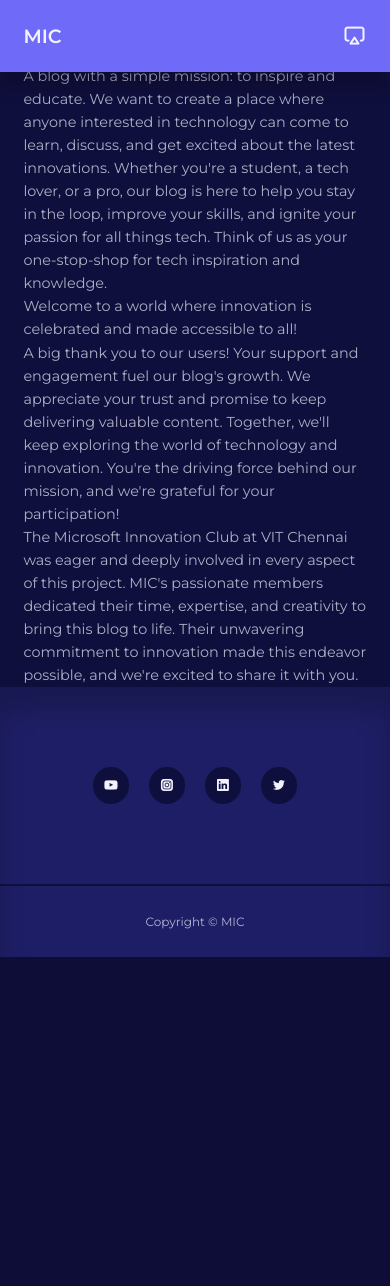
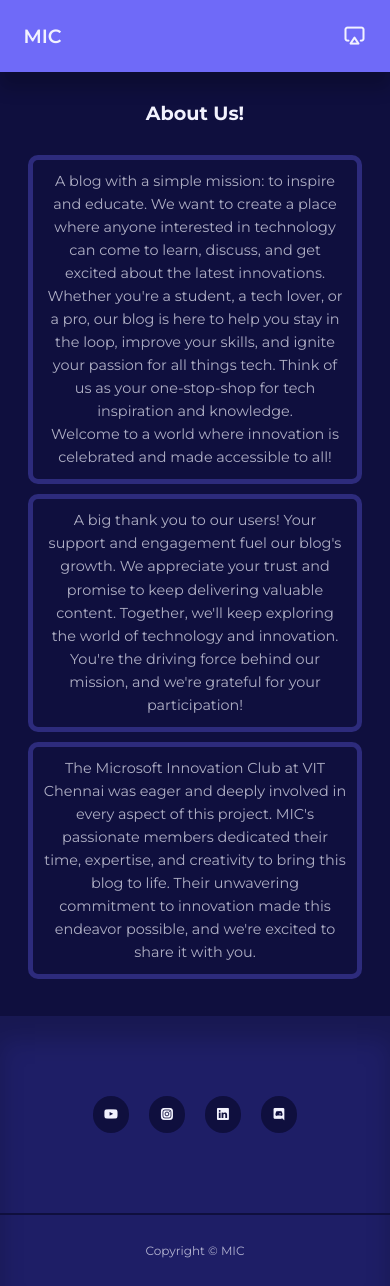
Before and after one commit to Reuben-Stephen-John/Blog-Website, a Django app: page /about/ in a window 390 px wide. Before the commit the page ends 957 px from the top, so only its background shows below. Run offline with Django 4.2, Linux system fonts and the light colour scheme; parts of the project's set-up code (start-up, migrations or seed data) failed here and were passed over; some libraries are stand-ins or nearby versions; some web fonts are replaced.

Commit message:
mic blogs complete

```diff
--- a/mic_blogs/mic_blogs/static/css/styles.css
+++ b/mic_blogs/mic_blogs/static/css/styles.css
@@ -484,7 +484,16 @@ footer ul a:hover {
     margin-bottom: 20px;
     transition: all 0.3s ease;
 }
-
+.empty__page {
+  height: 70vh;
+  display: grid;
+  place-content: center;
+}
+.center-button {
+  text-align: center; /* Center the button horizontally */
+  margin-top: 20px;   /* Adjust the top margin as needed */
+  margin-bottom: 40px; /* Adjust the bottom margin as needed */
+}
 .form__section {
   display: grid;
   place-items: center;
@@ -614,6 +623,45 @@ select {
   color: var(--color-white);
   cursor: default;
   transition: var(--transition);
+}
+
+
+.about{
+  height: 70vh;
+  display: grid;
+  place-content: center;
+  margin-top: 5.5rem;
+  margin-bottom: 2rem;
+
+}
+.about_container{
+  display: grid;
+  grid-template-columns: auto auto auto;
+  text-align: center;
+
+}
+.about_coloumn{
+
+  padding:10px;
+  margin:5px;
+  text-align: center;
+  border:#2d2b7c solid 5px;
+  border-radius: 10px;
+}
+.about_heading{
+  text-align: center;
+  padding-bottom: 1rem;
+}
+@keyframes fadeIn {
+  0% {
+    opacity: 0;
+  }
+  100% {
+    opacity: 1;
+  }
+}
+.fade-in {
+  animation: fadeIn 1s ease-in;
 }
 
 /* ----------Medium devices-------------------- */
@@ -766,6 +814,18 @@ select {
   .dashboard main table tr:hover td {
     background: transparent;
   }
+  .about_container{
+    display: grid;
+    grid-template-columns: auto auto auto;
+    text-align: center;
+  }
+  .about{
+    height: auto;
+    display: grid;
+    place-content: center;
+    margin-top: 5.5rem;
+
+  }
 }
 
 /* --------------------small devices----------------- */
@@ -858,6 +918,19 @@ select {
   #hide__sidebar-btn {
     display: none;
   }
+  .about_container{
+    display: grid;
+    grid-template-columns: auto;
+    text-align: center;
+  }
+  .about{
+    height: auto;
+    display: grid;
+    place-content: center;
+    margin-top: 5.5rem;
+
+  }
+
 }
 
 /* -------- .Contact_us -------
--- a/mic_blogs/mic_blogs/templates/base.html
+++ b/mic_blogs/mic_blogs/templates/base.html
@@ -37,11 +37,11 @@
 
     <footer>
         <div class="footer__socials">
-            <a href="https://youtube.com" target="_blank"><i class="uil uil-youtube"></i></a>
+            <a href="https://www.youtube.com/channel/UCdf76PU6tK0rMdDNBFHcVjw/videos" target="_blank"><i class="uil uil-youtube"></i></a>
             <!-- <a href="https://facebook.com" target="_blank"><i class="uil uil-facebook-f"></i></i></a> -->
-            <a href="https://instagram.com" target="_blank"><i class="uil uil-instagram-alt"></i></i></a>
-            <a href="https://linkedin.com" target="_blank"><i class="uil uil-linkedin"></i></i></a>
-            <a href="https://twitter.com" target="_blank"><i class="uil uil-twitter"></i></i></a>
+            <a href="https://www.instagram.com/microsoft.innovations.vitc/" target="_blank"><i class="uil uil-instagram-alt"></i></i></a>
+            <a href="https://www.linkedin.com/company/microsoft-innovations-club-vitc/" target="_blank"><i class="uil uil-linkedin"></i></i></a>
+            <a href="https://twitter.com/MicrosoftVitC" target="_blank"><i class="uil uil-discord"></i></i></a>
         </div>
         <!-- <div class="container footer__container">
             <article>
```
